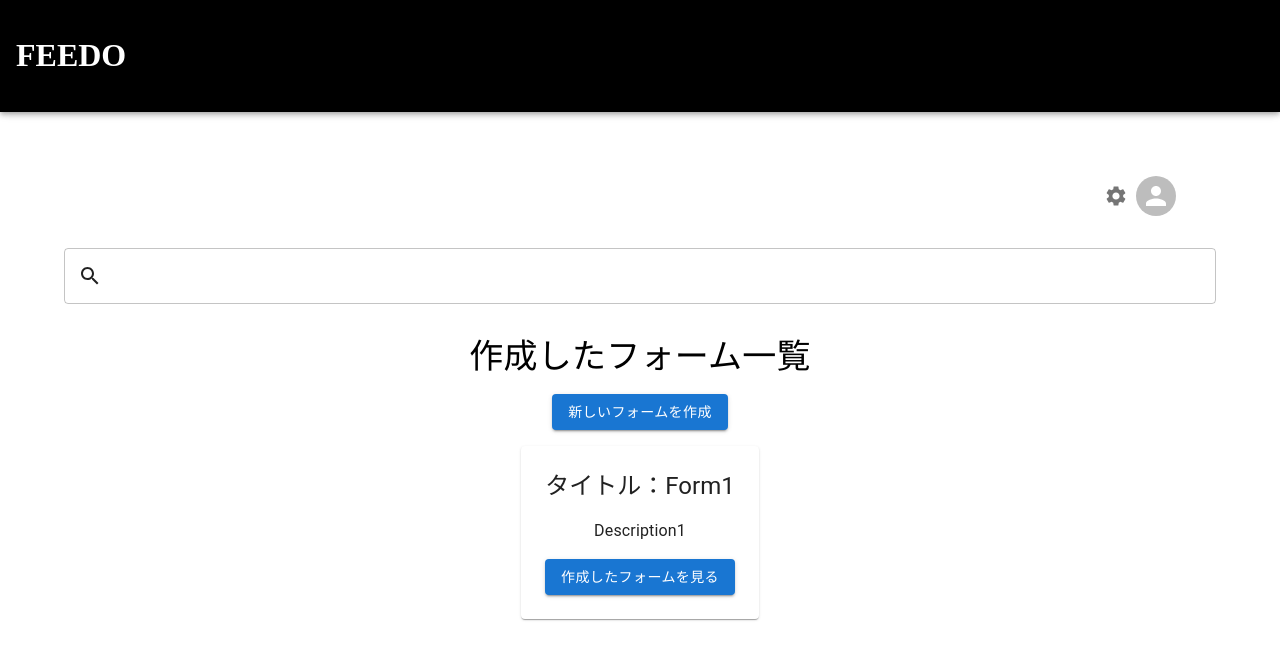
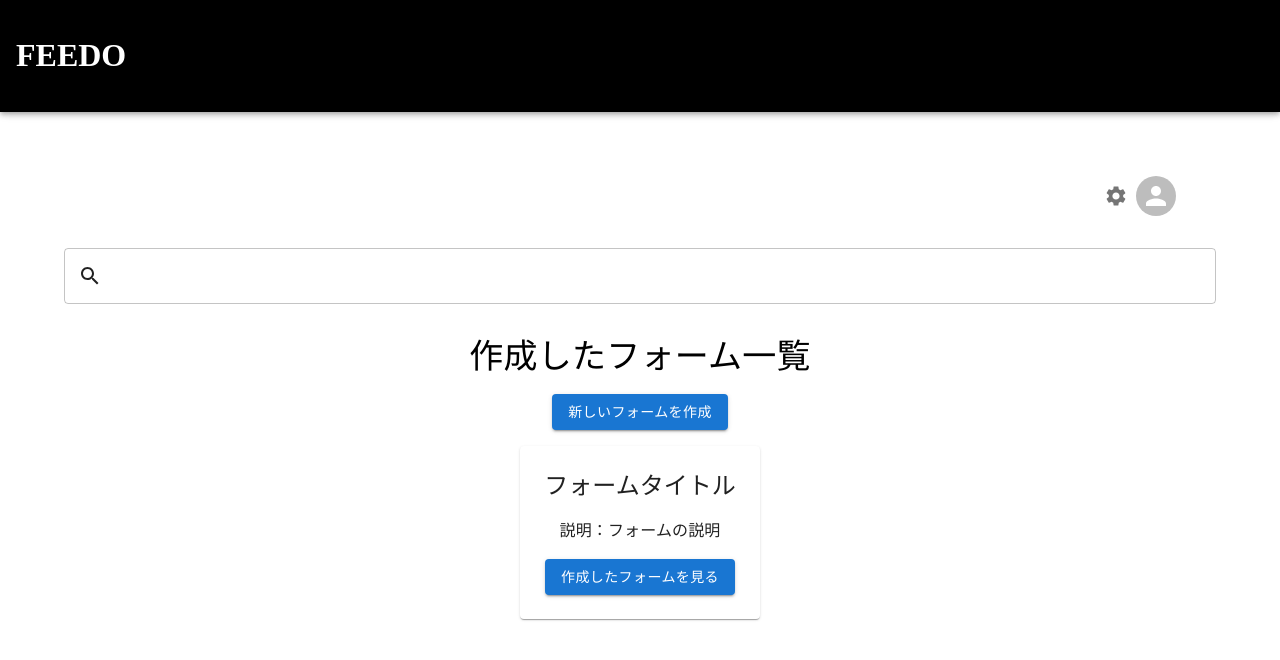
Before and after one commit to cube5963/feedo_front, a Next.js app: page /formStore/1 in a window 1280 px wide. Shown: the top 660 px of the page. Built offline with nearby package versions, Linux system fonts and the light colour scheme; what @mui/material-nextjs would draw is missing.

Commit message:
フォームのタイトルと説明を動的に設定する機能を追加

```diff
--- a/app/formStore/[StoreId]/page.tsx
+++ b/app/formStore/[StoreId]/page.tsx
@@ -10,6 +10,7 @@ import {
 import SearchIcon from '@mui/icons-material/Search';
 import Tools from '../../_components/tools';
 const Store = () => {
+    const form = { title: "フォームタイトル", description: "フォームの説明" };
     return (
         <Container>
             <Box
@@ -80,13 +81,13 @@ const Store = () => {
                         variant="h5"
                         sx={{ marginBottom: 2 }}
                     >
-                        タイトル：Form1{/**ここにフォームのタイトルが入る */}
+                        {form.title}
                     </Typography>
                     <Typography
                         variant="body1"
                         sx={{ marginBottom: 2 }}
                     >
-                        Description1{/**ここにフォームの説明が入る */}
+                        説明：{form.description}
                     </Typography>
                     <Link
                         href="/formStore/[StoreId]/form/[FormId]"
```
